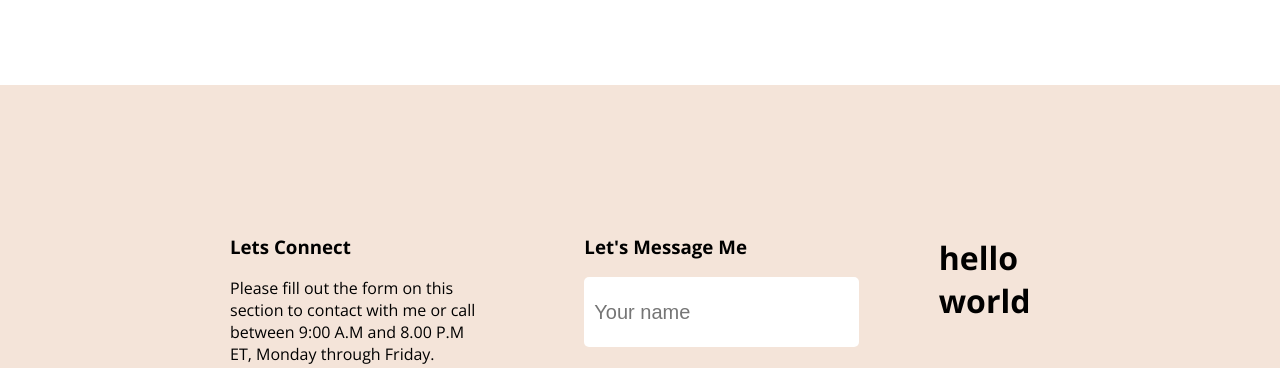
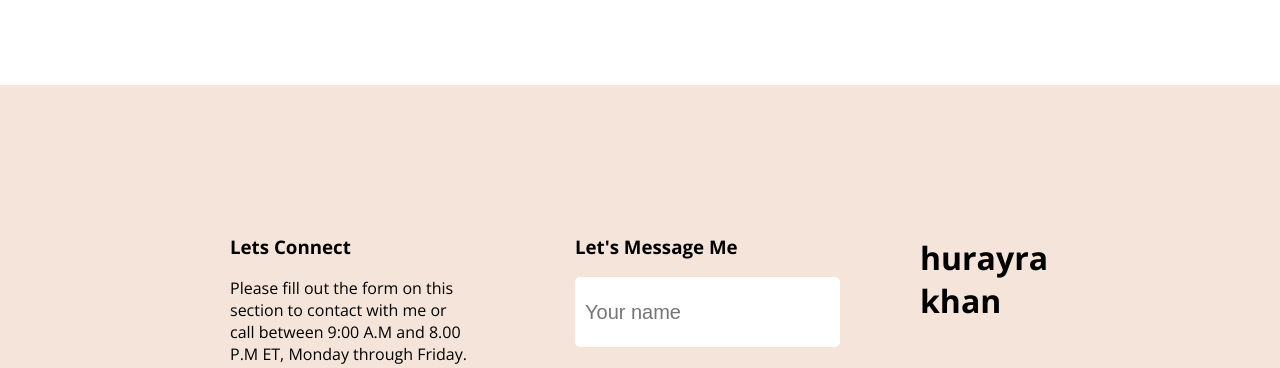
Before and after one commit to hurayrakhan/responsive-web-portfolio, a plain HTML site: page index.html in a window 1280 px wide. Shown: the part 3085-3453 px from the top of the page. Drawn offline with nearby package versions, Linux system fonts and the light colour scheme.

Commit message:
added name

```diff
--- a/index.html
+++ b/index.html
@@ -180,7 +180,7 @@
 
             </div>
             <div>
-                <h1>hello world</h1>
+                <h1>hurayra khan</h1>
             </div>
         </div>
 
```
